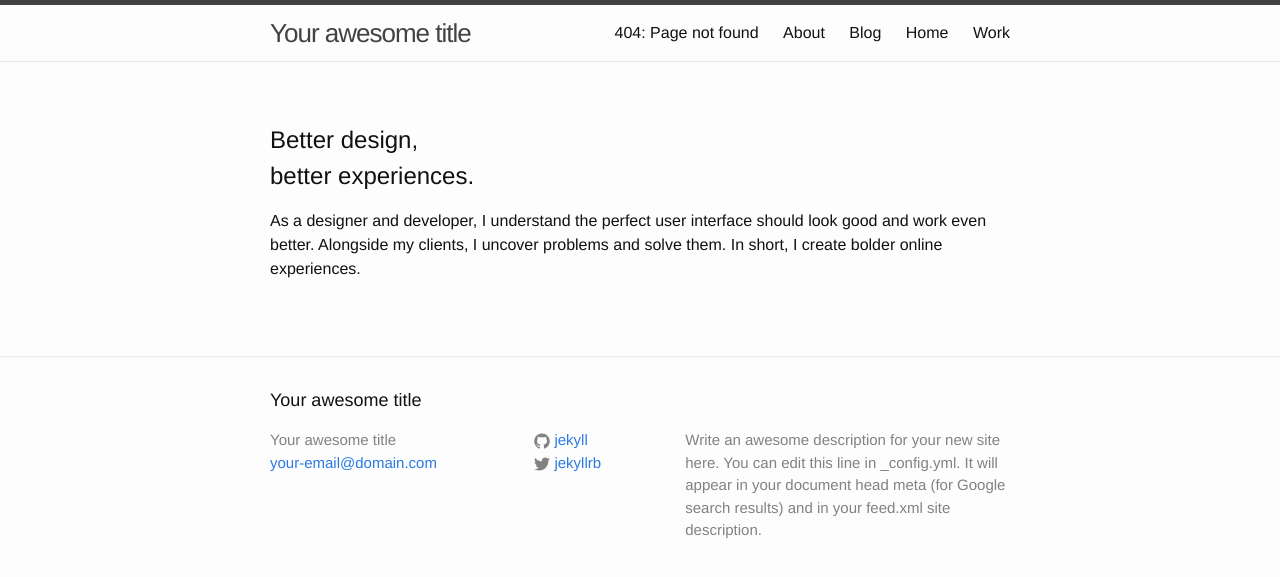
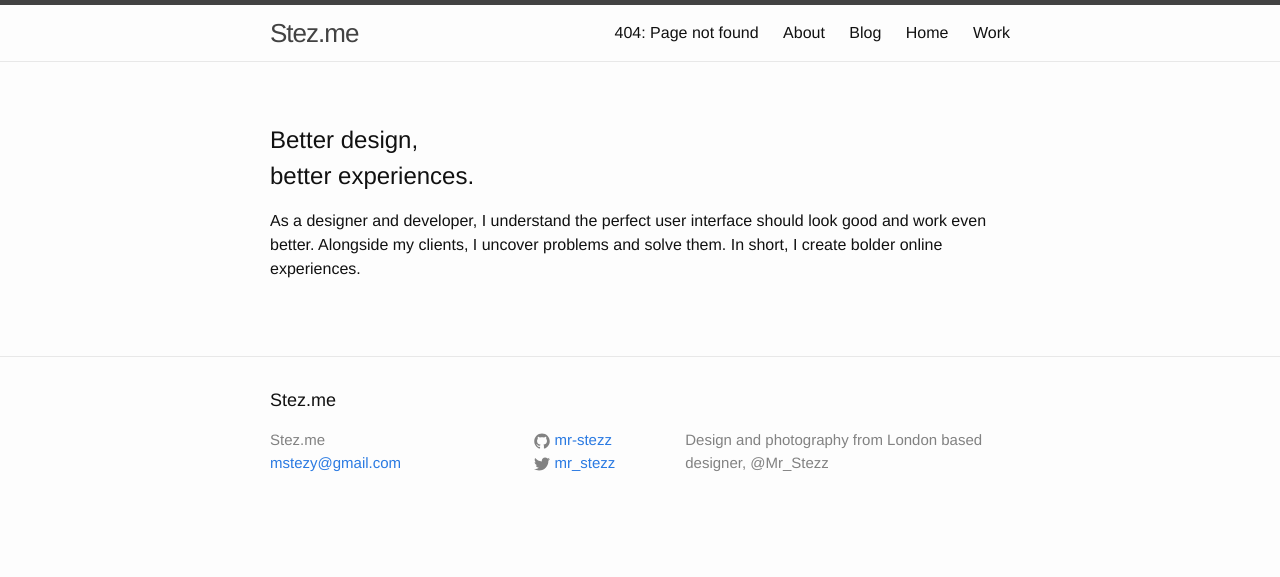
Before and after one commit to mr-stezz/mr-stezz.github.io, a Jekyll site: the page built from index.html, in a window 1280 px wide. Shown: the top 577 px of the page. Built offline with Jekyll 4.4.1, drawn with Linux system fonts in a browser that asks for light colours; Markdown is read by kramdown in place of the engine named in the settings; the list of posts is cut into pages by our own code.

Commit message:
Add new config file

```diff
--- a/_config.yml
+++ b/_config.yml
@@ -1,14 +1,18 @@
 # Site settings
-title: Your awesome title
-email: your-email@domain.com
+title: Stez.me
+tagline: "Photography + Design"
+email: mstezy@gmail.com
 description: > # this means to ignore newlines until "baseurl:"
-  Write an awesome description for your new site here. You can edit this
-  line in _config.yml. It will appear in your document head meta (for
-  Google search results) and in your feed.xml site description.
+  Design and photography from London based designer, @Mr_Stezz
+keywords: "design, web, html, css, interaction, photography, london, uk"
 baseurl: "" # the subpath of your site, e.g. /blog/
-url: "http://yourdomain.com" # the base hostname & protocol for your site
-twitter_username: jekyllrb
-github_username:  jekyll
+url: "http://stez.me" # the base hostname & protocol for your site
+twitter_username: mr_stezz
+github_username:  mr-stezz
+repo: "https://github.com/mr-stezz/mr-stezz.github.io"
 
 # Build settings
-markdown: kramdown
+markdown: redcarpet
+pygments: true
+permalink: pretty
+paginate: 1
```
